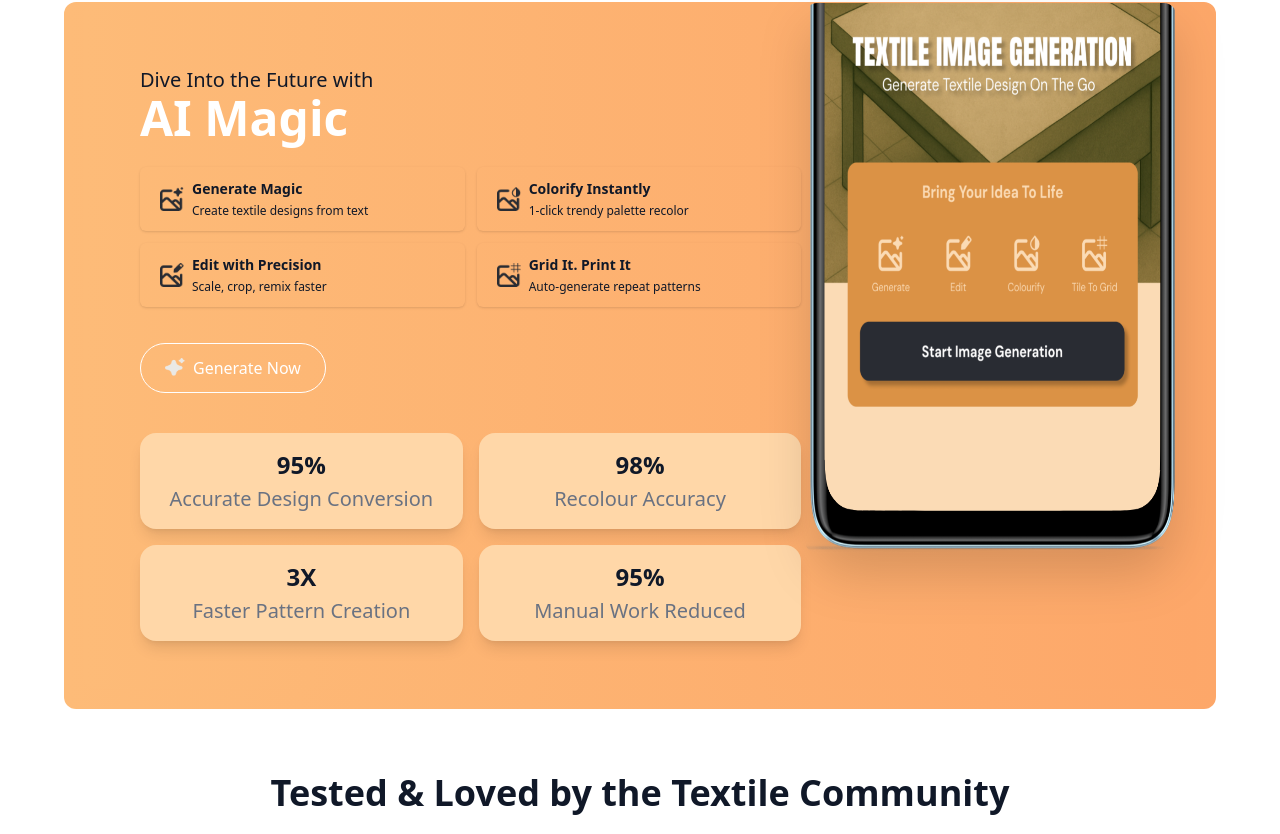
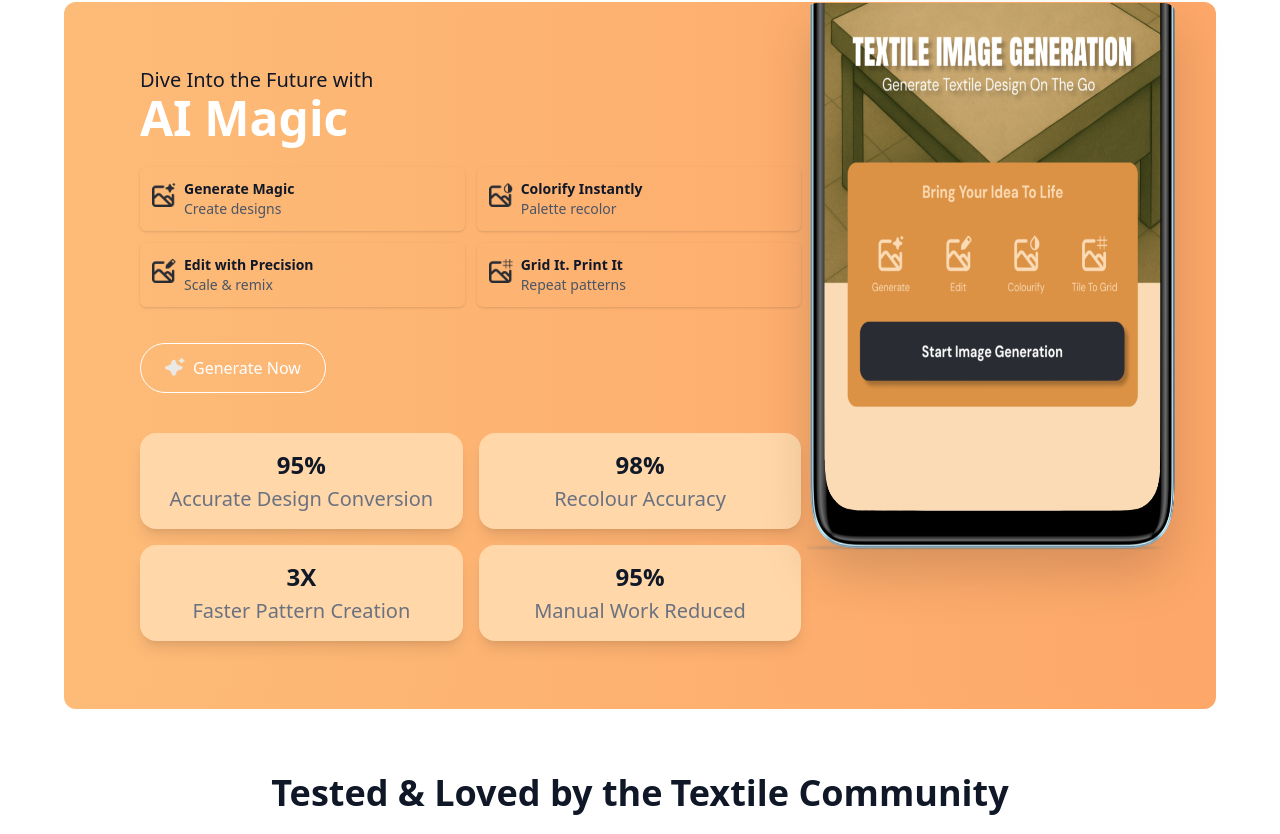
Before and after one commit to rahul9369/textile, a React (Vite) app: page / in a window 1280 px wide. Shown: the part 1766-2600 px from the top of the page. Built offline with nearby package versions, Linux system fonts and the light colour scheme.

Commit message:
changes done

```diff
--- a/src/Components/AiMagic.jsx
+++ b/src/Components/AiMagic.jsx
@@ -10,8 +10,8 @@ import { Link } from "react-router-dom";
 
 export default function AiMagicSection() {
   return (
-    <div className="bg-[linear-gradient(#FBDBB5_97.45%)] px-4 md:px-16 pt-2 pb-16 font-sans text-gray-900">
-      <div className="bg-gradient-to-r rounded-xl p-5 pt-0 from-[#fdbb78] to-[#fda769]">
+    <div className="bg-[linear-gradient(#FBDBB5_97.45%)] px-4 md:px-16 pt-2 pb-16 font-sans text-gray-900 ">
+      <div className="bg-gradient-to-r rounded-xl p-5 pt-0 from-[#fdbb78] to-[#fda769] mt-8 md:mt-0">
         {/* Main Container */}
         <div className="bg-gradient-to-r relative from-[#fdbb78] to-[#fda769] rounded-xl p-0 md:p-12 flex flex-col lg:flex-row justify-between items-center gap-10">
           {/* Mobile Image on top */}
@@ -23,9 +23,10 @@ export default function AiMagicSection() {
   <img
     src={Aimagic}
     alt="AI Magic"
-              className="w-[320px] h-[450px] mx-auto rounded-xl drop-shadow-2xl"
+    className="w-[320px] h-[380px] mx-auto rounded-xl drop-shadow-2xl"
   />
 </motion.div>
+
 
           {/* Desktop Image */}
           <motion.div
@@ -59,43 +60,46 @@ export default function AiMagicSection() {
     {
       img: plus,
       title: "Generate Magic",
-                  desc: "Create textile designs from text",
+      desc: "Create designs",
     },
     {
       img: drop,
       title: "Colorify Instantly",
-                  desc: "1-click trendy palette recolor",
+      desc: "Palette recolor",
     },
     {
       img: pen,
       title: "Edit with Precision",
-                  desc: "Scale, crop, remix faster",
+      desc: "Scale & remix",
     },
     {
       img: grid,
       title: "Grid It. Print It",
-                  desc: "Auto-generate repeat patterns",
+      desc: "Repeat patterns",
     },
   ].map((item, idx) => (
     <div
       key={idx}
-                  className="bg-[linear-gradient(#FBDBB5_97.45%)] flex rounded-md p-3 text-sm shadow-sm">
+      className="bg-[linear-gradient(#FBDBB5_97.45%)] flex rounded-md p-2 shadow-sm w-full sm:p-3"
+    >
       <img
         src={item.img}
         alt={item.title}
-                    className="w-6 h-6 mx-2 my-auto"
+        className="w-4 h-4 sm:w-6 sm:h-6 mr-2 mt-1"
       />
-                  <div>
-                    <h3 className="font-semibold mb-1">{item.title}</h3>
-                    <p className="text-xs">{item.desc}</p>
+      <div className="flex flex-col justify-center">
+        <h3 className="font-semibold text-[10px] sm:text-sm">{item.title}</h3>
+        <p className="text-[10px] sm:text-sm text-gray-600">{item.desc}</p>
       </div>
     </div>
   ))}
 </div>
 
+
+
             {/* Button */}
           <div className="flex justify-center lg:justify-start pt-3">
-              <button className="flex items-center gap-2 px-6 py-3 border text-white rounded-full hover:bg-[#292c33] transition">
+  <button className="flex items-center gap-2 px-6 py-2 sm:py-3 border text-white rounded-full hover:bg-[#292c33] transition">
     <img
       src={star}
       alt="star icon"
@@ -104,6 +108,7 @@ export default function AiMagicSection() {
     Generate Now
   </button>
 </div>
+
 
             {/* Statistics */}
             <div className="grid grid-cols-2 gap-4 pt-4">
@@ -131,9 +136,12 @@ export default function AiMagicSection() {
 
       {/* Bottom Statistics */}
       <div className="text-center mt-16">
-        <h3 className="text-xl md:text-4xl font-bold mb-10">
-          Tested & Loved by the Textile Community
+       <h3 className="text-xl md:text-4xl font-bold mb-10 text-center">
+  Tested & Loved by the
+  <br className="block md:hidden" />
+  <span className="md:ml-2">Textile Community</span>
 </h3>
+
 
         {/* Responsive grid */}
        <div className="grid grid-cols-3 gap-6 justify-center text-sm md:hidden">
@@ -143,10 +151,10 @@ export default function AiMagicSection() {
     { value: "40%", label: "Less Time Spent" },
   ].map((stat, idx) => (
     <div key={idx} className="w-full">
-              <div className="text-xl font-bold text-orange-600">
+      <div className="text-2xl font-bold text-orange-600">
         {stat.value}
       </div>
-              <p className="mt-1 text-sm text-gray-800">{stat.label}</p>
+      <p className="mt-1 text-[14px] font-semibold text-gray-800">{stat.label}</p>
     </div>
   ))}
 </div>
@@ -157,13 +165,14 @@ export default function AiMagicSection() {
     { value: "5L+", label: "Mtr. of Fabric Managed" },
   ].map((stat, idx) => (
     <div key={idx} className="w-full">
-              <div className="text-xl font-bold text-orange-600">
+      <div className="text-2xl font-bold text-orange-600">
         {stat.value}
       </div>
-              <p className="mt-1 text-sm text-gray-800">{stat.label}</p>
+      <p className="mt-1 text-[14px] font-semibold text-gray-800">{stat.label}</p>
     </div>
   ))}
 </div>
+
 
         {/* Desktop view (unchanged) */}
         <div className="hidden md:grid md:grid-cols-5 gap-6 text-base">
--- a/src/Components/Bussines.jsx
+++ b/src/Components/Bussines.jsx
@@ -107,25 +107,38 @@ export default function BusinessDashboard() {
        {/* Mobile View */}
 {/* Mobile View */}
 <div className="block md:hidden">
-  <div className="bg-[#292c33] pt-6 pb-10 flex flex-col items-center">
-    <h1 className="text-3xl font-semibold text-white text-center mb-8">
+  <div className="bg-[#292c33] pt-6 pb-36 flex flex-col items-center">
+   <h1 className="text-3xl sm:text-4xl font-semibold text-white text-center mb-8">
      Built to Empower Every <br /> Thread of Your Business
   </h1>
 
-    <div className="grid grid-cols-2 gap-4 px-4">
+   <div className="grid grid-cols-2 gap-3 px-3">
   {[
     { img: manage, title: "Manage Multiple Firms", desc: "Seamlessly Switch Between Businesses From One Dashboard" },
     { img: map, title: "All-in-One Dashboard", desc: "Control Panel To Track Orders, Users, Insights, And Trends" },
     { img: peoples, title: "Expand & Manage Team", desc: "Add Sales Reps Who Can Take Orders From Anywhere" },
     { img: star, title: "Powerful AI Labs", desc: "Instantly Generate, Colorify, And Format Textile Designs" },
   ].map((item, i) => (
-        <div key={i} className="bg-[#fdbb78] p-3 rounded-lg shadow w-full h-full flex flex-col items-center">
-          <img src={item.img} className="mb-2 w-16 h-16" />
-          <h2 className="font-bold text-sm mb-1 text-center">{item.title}</h2>
-          <p className="text-xs leading-snug text-center">{item.desc}</p>
+    <div
+      key={i}
+      className="bg-[#fdbb78] rounded-lg shadow w-full p-2 flex flex-col"
+    >
+      <div className="flex items-start">
+        <img src={item.img} className="w-10 h-10" alt={item.title} />
+      </div>
+      <div className="mt-2 text-left">
+        <h2 className="font-bold text-xs mb-1 truncate">
+          {item.title}
+        </h2>
+        <p className="text-[10px] leading-snug">
+          {item.desc}
+        </p>
+      </div>
     </div>
   ))}
 </div>
+
+
   </div>
 
   <div className="flex flex-col mt-4 px-4">
@@ -135,8 +148,9 @@ export default function BusinessDashboard() {
   initial={{ opacity: 0, x: -30 }}
   animate={{ opacity: 1, x: 0 }}
   transition={{ duration: 0.6 }}
-  className="w-[90%] max-w-[500px] h-auto drop-shadow-xl rounded-xl mx-auto sm:w-[90%] sm:max-w-[900px] lg:w-[800px]"
+  className="w-[95vw] h-auto drop-shadow-xl rounded-xl mx-auto -mt-32 sm:w-[90vw] lg:w-[85vw]"
 />
+
 
     <h2 className="text-2xl font-semibold mb-3 text-left">Every Second Counts</h2>
     <p className="text-gray-700 mb-5 text-lg text-left">We Make Sure It Works for You</p>
@@ -154,8 +168,9 @@ export default function BusinessDashboard() {
     href="https://play.google.com/store/apps/details?id=com.fabriqs"
     target="_blank"
     rel="noopener noreferrer"
-    className="bg-[#ff922d] text-white flex items-center gap-2 px-4 py-2 rounded-full hover:bg-[#e47c1c] transition text-sm">
-    <img src={download} alt="Download Icon" className="w-5 h-5 brightness-0 invert" />
+    className="bg-[#ff922d] text-white flex items-center justify-center gap-2 px-4 py-2 rounded-full hover:bg-[#e47c1c] transition text-sm flex-1 sm:flex-none"
+  >
+    <img src={download} alt="Download Icon" className="w-4 h-4 brightness-0 invert" />
     <span>Download Now</span>
   </a>
 
@@ -163,11 +178,13 @@ export default function BusinessDashboard() {
     href={Pdf}
     target="_blank"
     rel="noopener noreferrer"
-    className="border border-[#ff922d] text-[#ff922d] px-4 py-2 rounded-full hover:bg-orange-50 transition text-sm flex items-center gap-2">
-    <img src={learn} className="w-5 h-5" alt="Learn Icon" />
+    className="border border-[#ff922d] text-[#ff922d] flex items-center justify-center gap-2 px-4 py-2 rounded-full hover:bg-orange-50 transition text-sm flex-1 sm:flex-none"
+  >
     <span>Learn More</span>
   </a>
 </div>
+
+
 
   </div>
 </div>
```
Lines whose indentation alone changed are shown as unchanged.
